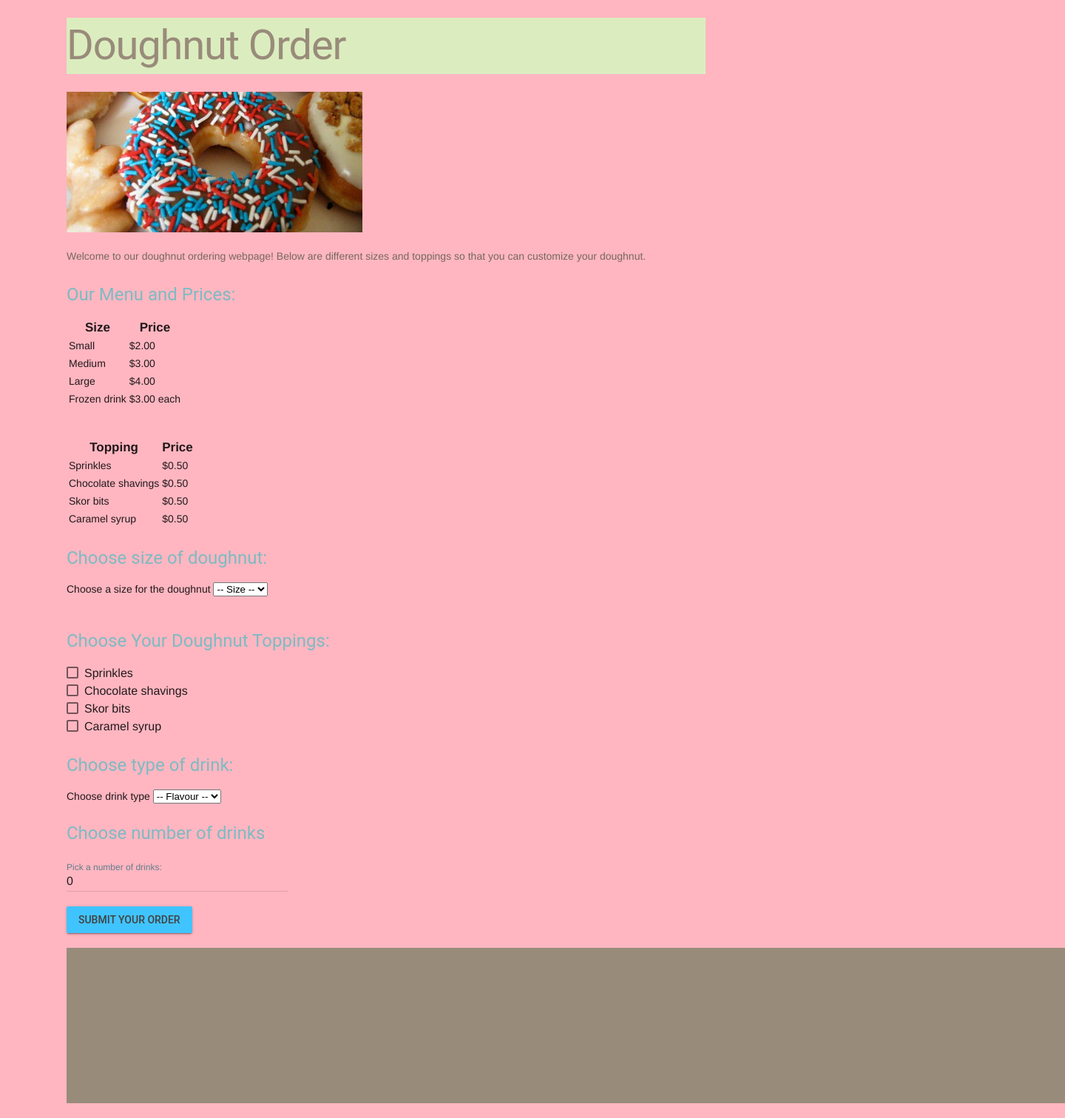
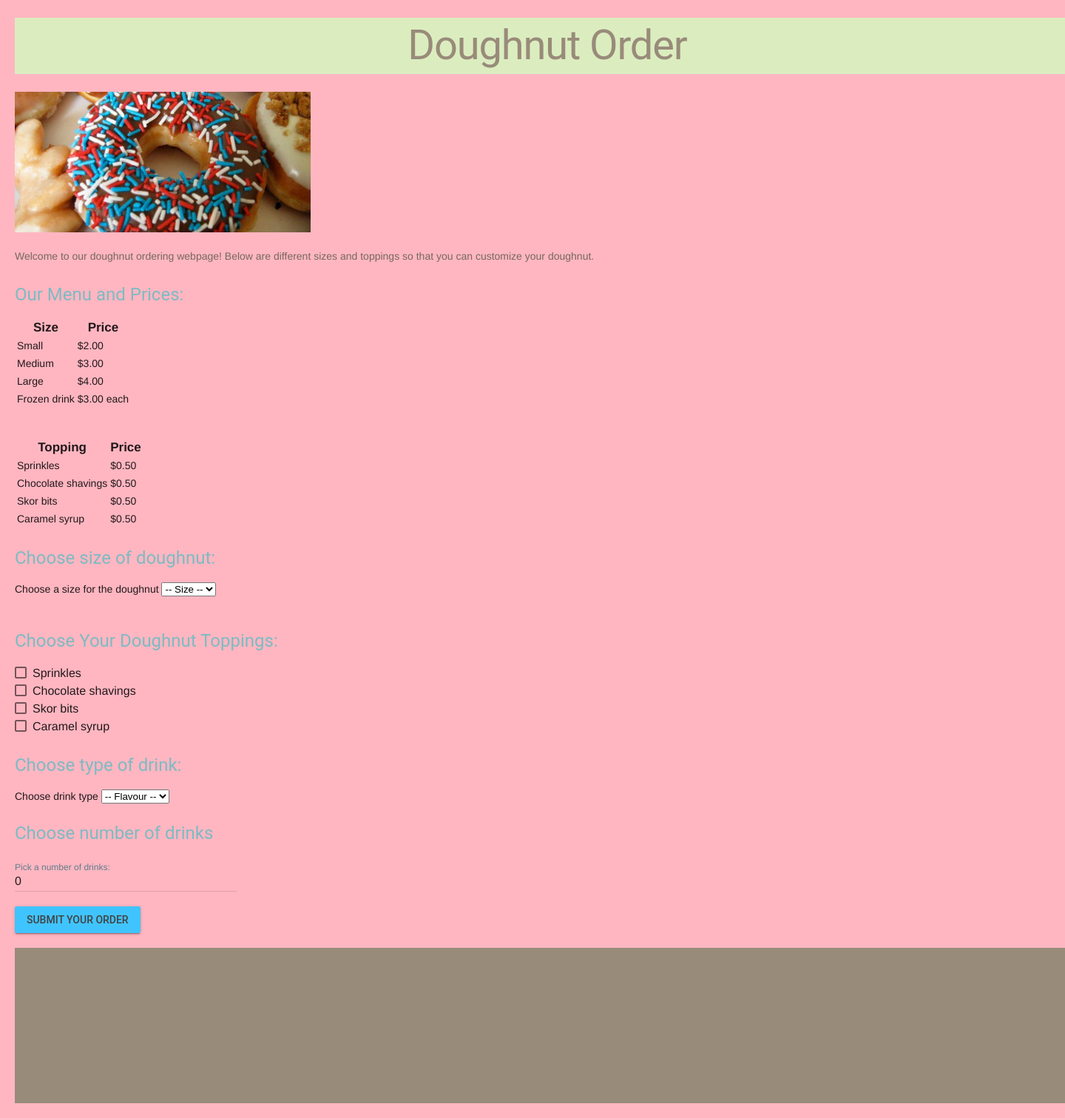
Before and after one commit to ICS20-Programming-ZoiaB/Assign-04-PHP-DoughnutOrder, a PHP site: page / in a window 1440 px wide; the page is wider, and only the part inside the window is pictured. Shown: that part at 74% size. Run offline with PHP 8.4, Linux system fonts and the light colour scheme.

Commit message:
Fixed header

```diff
--- a/css/style.css
+++ b/css/style.css
@@ -5,16 +5,15 @@
 */
 
 body {
-  width: 100%;
-  margin: 10%;
   background-color: lightpink;
-  padding-left:90px;
+  padding-left: 20px; padding-right: 20px;
 }
 
 h1 {
   background-color: hsl(84deg 57% 84%);
-  width: 60%;
   color: #998b7a;
+  padding: 40px;
+  text-align: center;
 }
 
 p {
```
